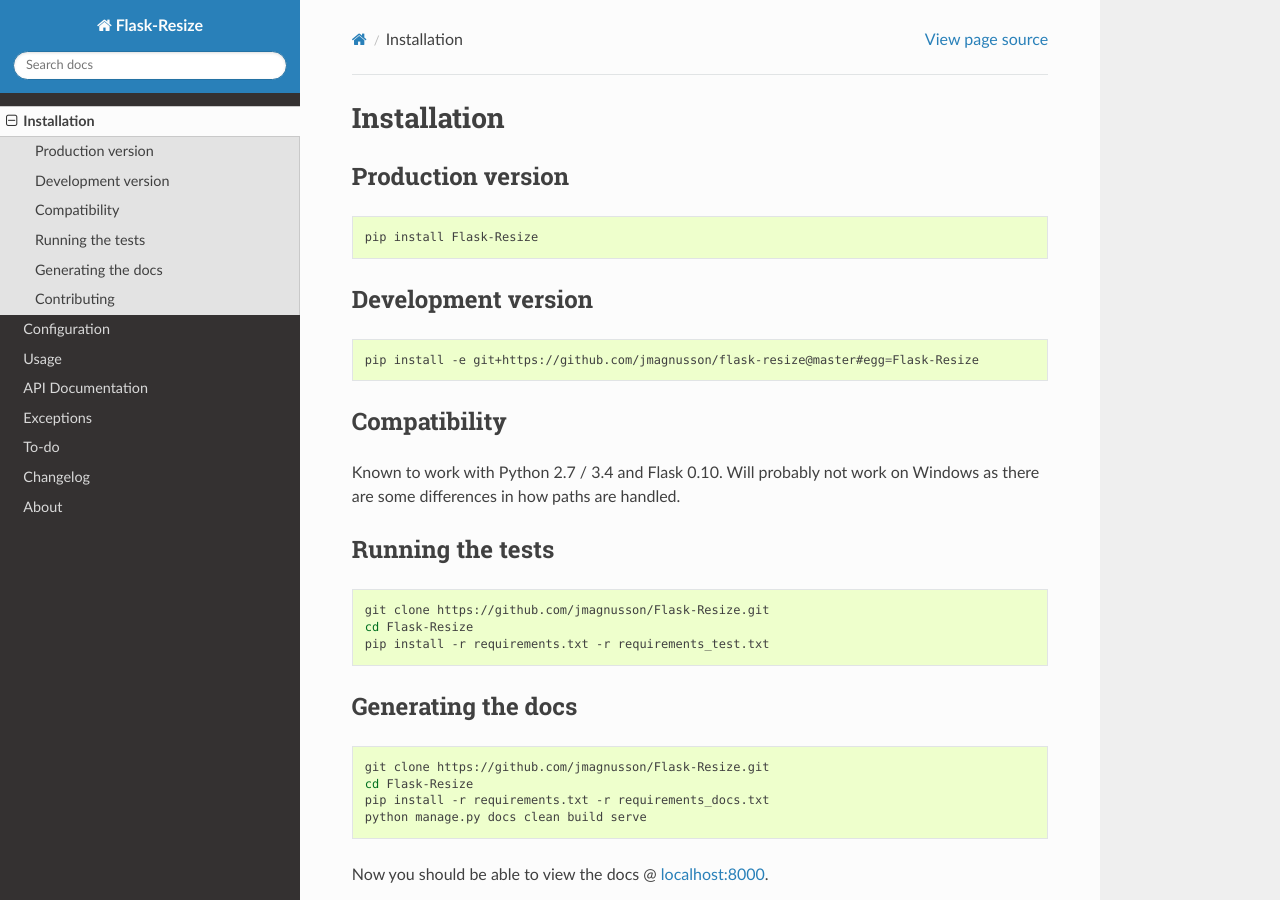
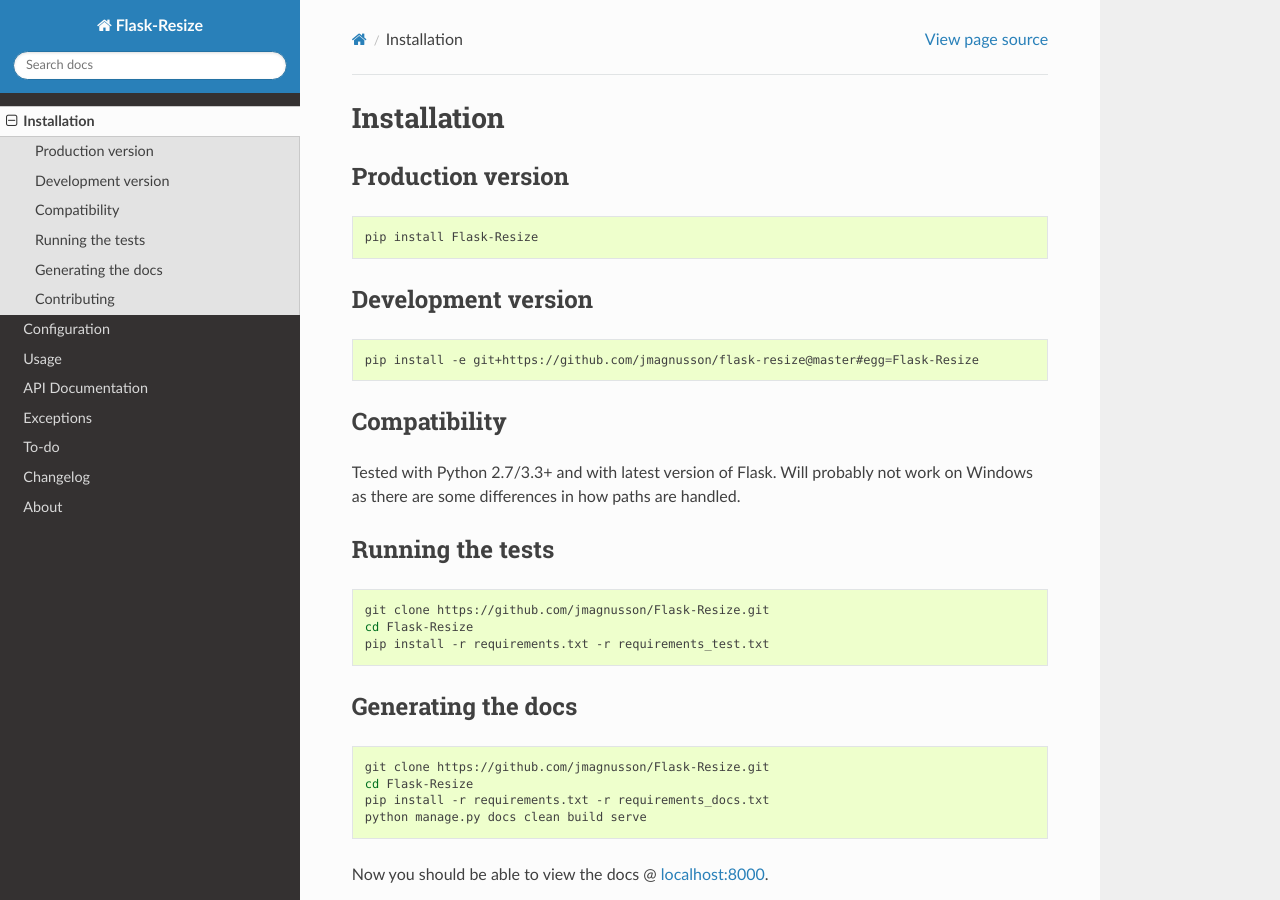
Before and after one commit to jacobsvante/Flask-Resize, a Sphinx documentation site: the page built from docs/installation.rst, in a window 1280 px wide and 900 px high. Built offline with Sphinx 7.4.7 and the Read the Docs theme 2.0.0, drawn with Linux system fonts in a browser that asks for light colours; the version number could not be read and is left out.

Commit message:
Clarify that Python 2.7/3.3+ is supported in docs

```diff
--- a/docs/installation.rst
+++ b/docs/installation.rst
@@ -18,7 +18,7 @@
 Compatibility
 -------------
 
-Known to work with Python 2.7 / 3.4 and Flask 0.10. Will probably not work on Windows as there are some differences in how paths are handled.
+Tested with Python 2.7/3.3+ and with latest version of Flask. Will probably not work on Windows as there are some differences in how paths are handled.
 
 Running the tests
 -----------------
```
